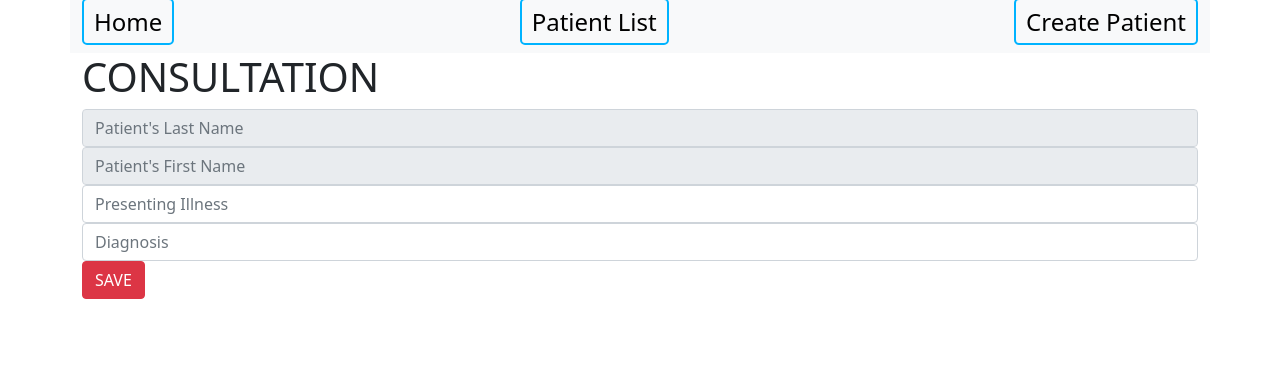
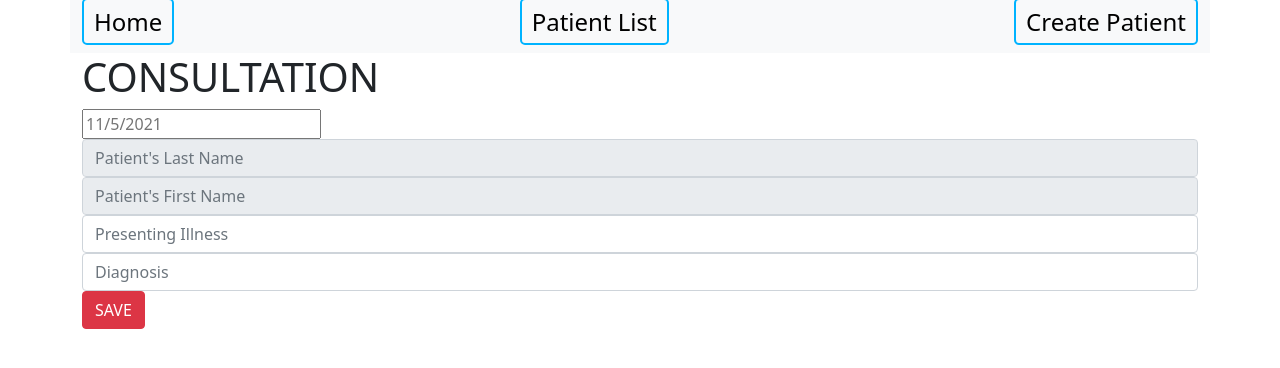
Before and after one commit to Criscel/onestop-health, a React (Create React App) app in the folder frontend/: page /createConsultation in a window 1280 px wide. Shown: the top 368 px of the page. Built offline with nearby package versions, Linux system fonts and the light colour scheme.

Commit message:
current date working

```diff
--- a/frontend/src/components/CreateConsultation.jsx
+++ b/frontend/src/components/CreateConsultation.jsx
@@ -1,6 +1,7 @@
 import React, { useState } from "react";
 import axios from 'axios';
 import { Button } from 'react-bootstrap';
+import CurrentDate from "./CurrentDate";
 
 function CreateConsultation() {
     const [input, setInput] = useState({
@@ -34,6 +35,7 @@ function CreateConsultation() {
     return (
         <div className="container">
             <h1>CONSULTATION</h1>
+            <CurrentDate />
             <form>
                 <div className="row">
                     <div className="col-sm">
--- a/frontend/src/components/CurrentDate.jsx
+++ b/frontend/src/components/CurrentDate.jsx
@@ -1,14 +1,14 @@
 import React from "react";
 
-function currentDate() {
+function CurrentDate() {
     const showdate = new Date();
-    const displayCurrentDate = showdate.getDate()+' '+showdate.getMonth()+' '+showdate.getFullYear();
+    const displayCurrentDate = showdate.getDate() + '/' + (showdate.getMonth()+1) + '/' + showdate.getFullYear();
 
     return(
         <div>
-            <input type="text" value={displayCurrentDate} readOnly />
+            <input type="text" placeholder={displayCurrentDate} readOnly />
         </div>
     )
 }
 
-export default currentDate;
+export default CurrentDate;
```
